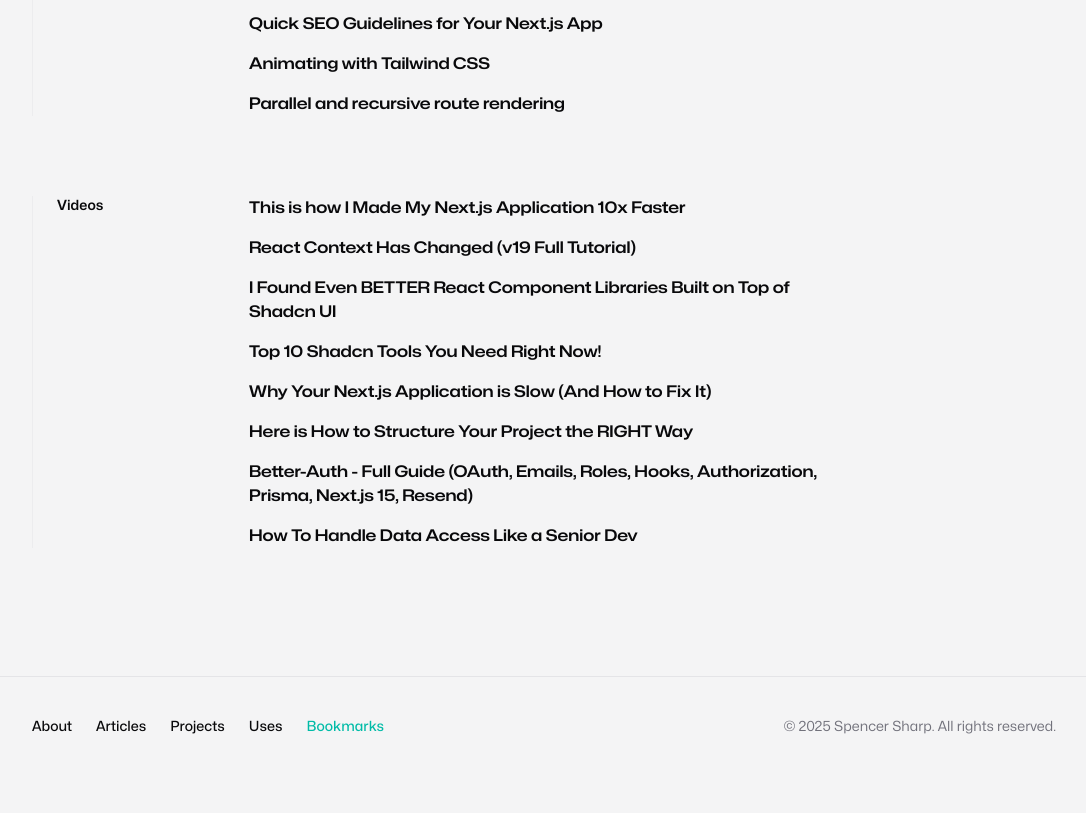
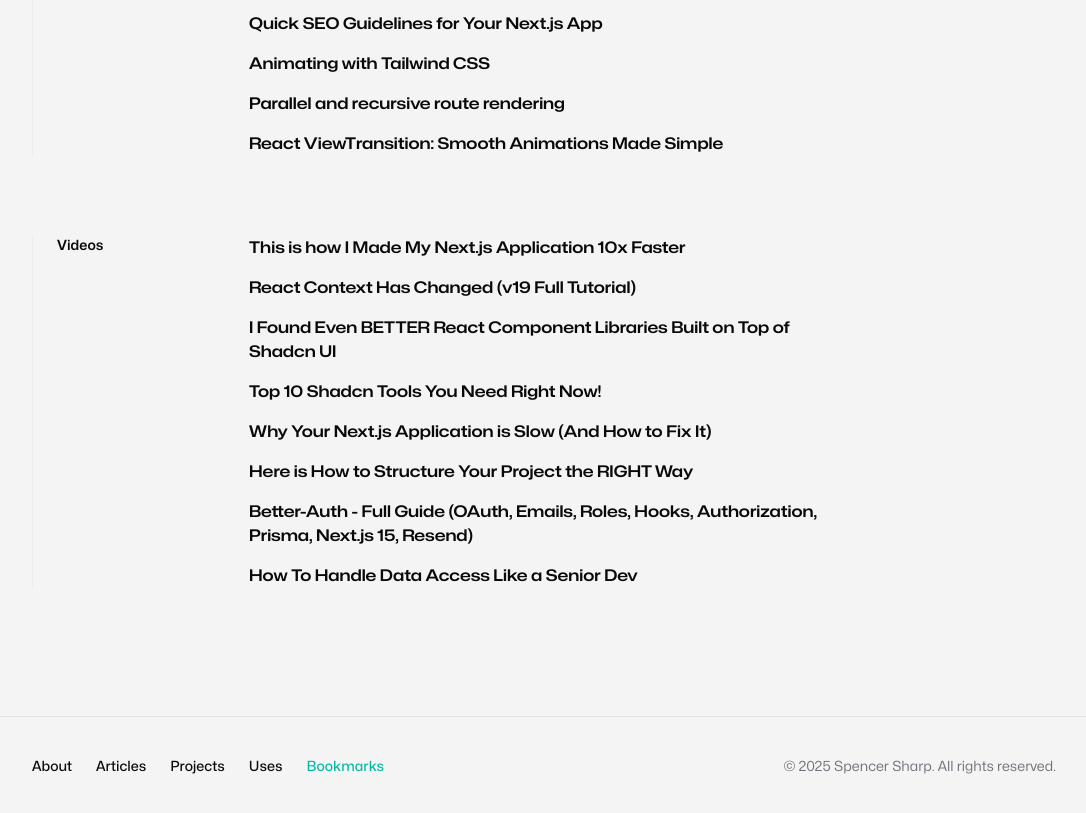
Before and after one commit to fikrirakala/spotlight, a Next.js app: page /bookmarks in a window 1280 px wide. Shown: the part 940-1753 px from the top of the page, without its empty margins (96-1182 px from the left). Built offline with nearby package versions, Linux system fonts and the light colour scheme.

Commit message:
Update Bookmarks

```diff
--- a/src/app/bookmarks/sections/articles.mdx
+++ b/src/app/bookmarks/sections/articles.mdx
@@ -17,4 +17,7 @@
   <BookmarkLink href="https://twofoldframework.com/blog/parallel-and-recursive-route-rendering-with-rsc">
     Parallel and recursive route rendering
   </BookmarkLink>
+  <BookmarkLink href="https://certificates.dev/blog/react-viewtransition-smooth-animations-made-simple">
+    React ViewTransition: Smooth Animations Made Simple
+  </BookmarkLink>
 </Bookmarks>
```
